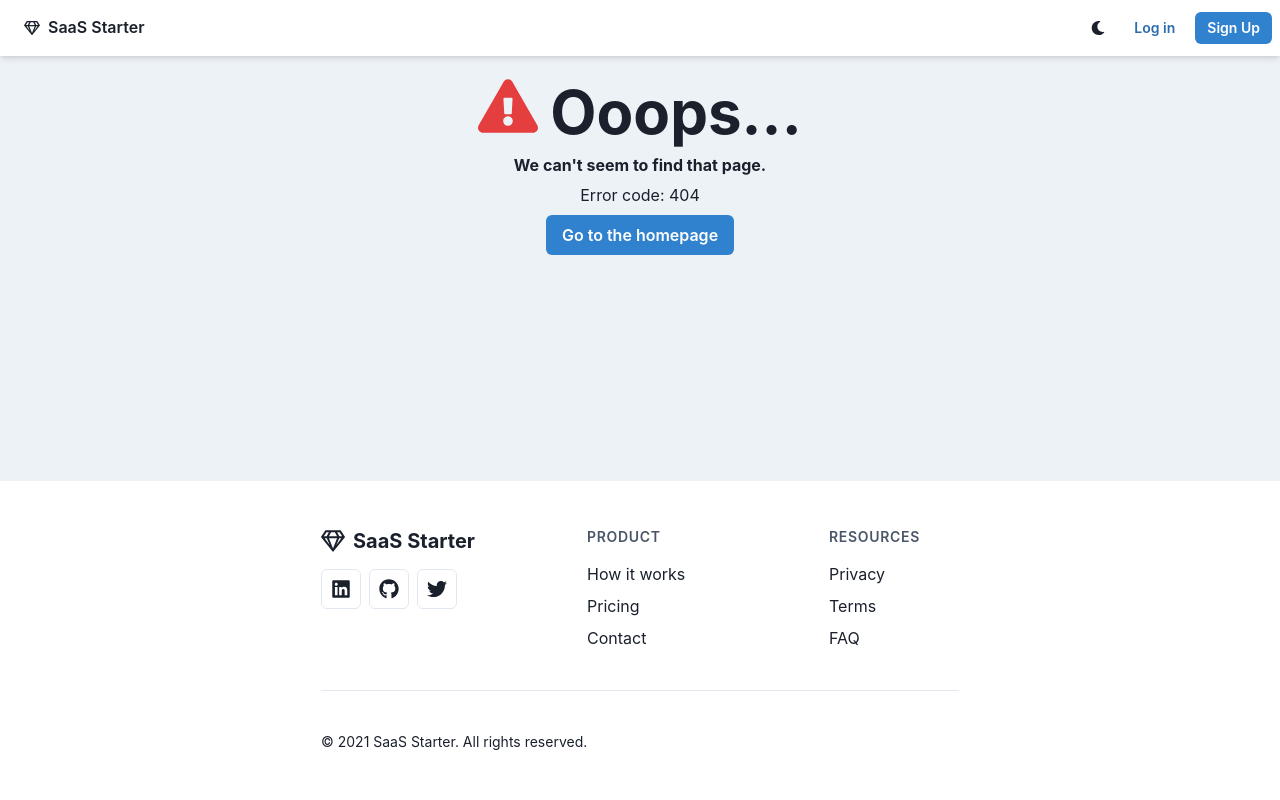
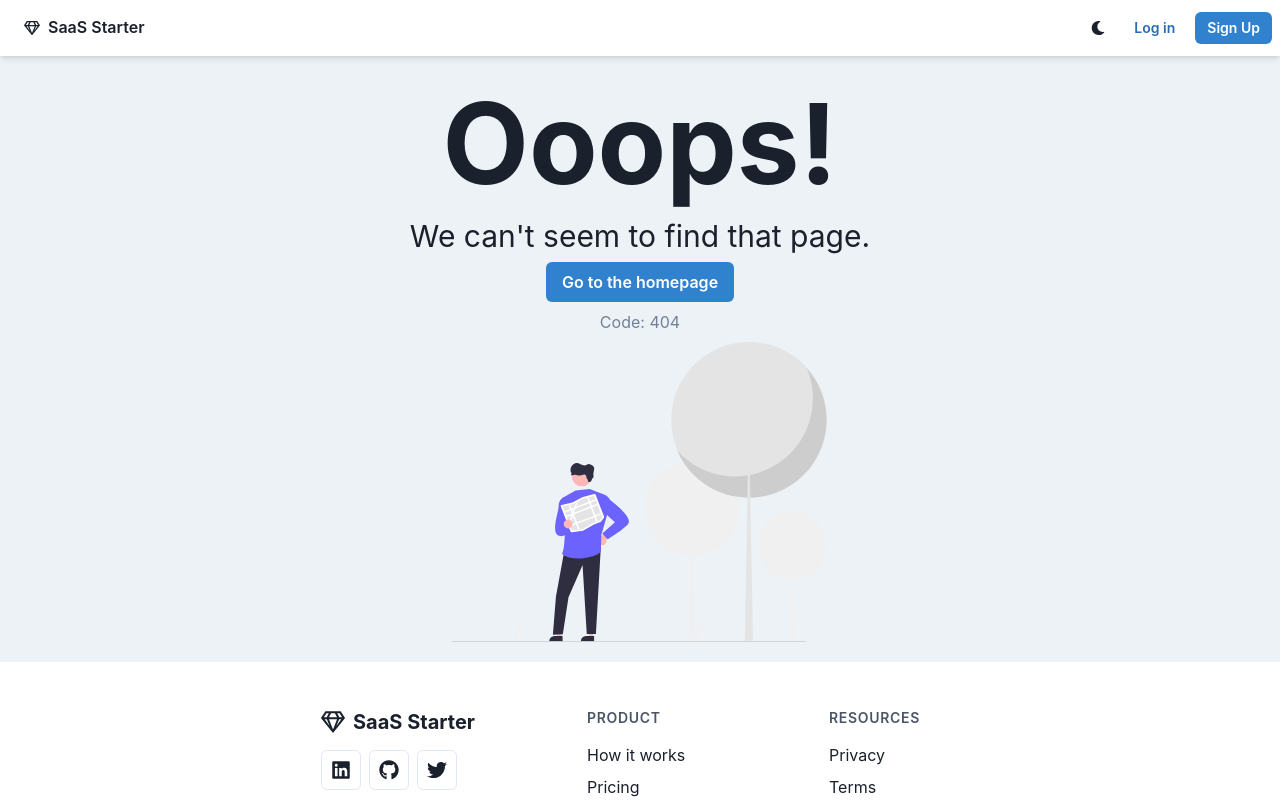
Before and after one commit to joekrill/macadam, a React (Create React App) app in the folder packages/client-web/: page /faq in a window 1280 px wide. Shown: the top 800 px of the page. Built offline with nearby package versions, Linux system fonts and the light colour scheme; no server answers.

Commit message:
NotFoundPage and UnexpectedErrorpage more consistent

```diff
--- a/packages/client-web/src/features/errors/components/NotFoundPage/NotFoundPage.tsx
+++ b/packages/client-web/src/features/errors/components/NotFoundPage/NotFoundPage.tsx
@@ -1,6 +1,5 @@
-import { Button, Center, Heading, Icon, Text, VStack } from "@chakra-ui/react";
+import { Button, Center, Heading, Text, VStack } from "@chakra-ui/react";
 import { Helmet } from "react-helmet-async";
-import { FaExclamationTriangle } from "react-icons/fa";
 import { Link as RouterLink } from "react-router-dom";
 
 export interface NotFoundPageProps {}
@@ -11,14 +10,179 @@
       <title>Not Found</title>
     </Helmet>
     <VStack>
-      <Heading display="flex" fontSize="6xl">
-        <Icon as={FaExclamationTriangle} color="red.500" mr={3} /> Ooops...
+      <Heading as="h1" display="flex" fontSize="7rem">
+        Ooops!
       </Heading>
-      <Heading fontSize="md">We can't seem to find that page.</Heading>
-      <Text>Error code: 404</Text>
+      <Heading fontSize="3xl" fontWeight={400}>
+        We can't seem to find that page.
+      </Heading>
       <Button as={RouterLink} colorScheme="blue" to="/" mt={3}>
         Go to the homepage
       </Button>
+      <Text color="gray.500">Code: 404</Text>
+      <svg
+        xmlns="http://www.w3.org/2000/svg"
+        width="885.20079"
+        height="708.31655"
+        viewBox="0 0 885.20079 708.31655"
+        style={{
+          maxHeight: "300px",
+        }}
+      >
+        <path
+          id="aabd4afe-642c-4327-a3f2-08ec89276309"
+          data-name="Path 482"
+          d="M305.95759,803.97637s-12.753-31.391,25.505-54.934Z"
+          transform="translate(-157.39961 -95.84172)"
+          fill="#f0f0f0"
+        />
+        <path
+          id="e302a207-98de-4798-aedc-79a63cff2427"
+          data-name="Path 483"
+          d="M290.27363,803.40533s-3.89-22.374-34-22.182Z"
+          transform="translate(-157.39961 -95.84172)"
+          fill="#f0f0f0"
+        />
+        <path
+          id="e16a8a0b-115e-4877-a9d6-27a72cf85b73"
+          data-name="Path 482"
+          d="M732.95759,803.97637s-12.753-31.391,25.505-54.934Z"
+          transform="translate(-157.39961 -95.84172)"
+          fill="#f0f0f0"
+        />
+        <path
+          id="b0706b48-08e0-43ea-ab25-36cfaee90c12"
+          data-name="Path 483"
+          d="M717.27363,803.40533s-3.89-22.374-34-22.182Z"
+          transform="translate(-157.39961 -95.84172)"
+          fill="#f0f0f0"
+        />
+        <circle cx="565.05368" cy="394.03053" r="110.8529" fill="#f0f0f0" />
+        <polygon
+          points="565.358 394.03 565.663 394.03 571.145 708.317 559.572 708.317 565.358 394.03"
+          fill="#f0f0f0"
+        />
+        <circle cx="803.05368" cy="479.08542" r="80.8529" fill="#f0f0f0" />
+        <polygon
+          points="803.276 479.085 803.498 479.085 807.496 708.317 799.055 708.317 803.276 479.085"
+          fill="#f0f0f0"
+        />
+        <path
+          d="M512.72772,575.74828a10.6636,10.6636,0,0,0,8.99946-13.652L552.462,539.92876l-18.40925-6.99159-26.364,22.12251a10.72142,10.72142,0,0,0,5.03894,20.6886Z"
+          transform="translate(-157.39961 -95.84172)"
+          fill="#ffb6b6"
+        />
+        <polygon
+          points="332.796 697.353 323.037 697.352 318.394 659.71 332.798 659.71 332.796 697.353"
+          fill="#ffb6b6"
+        />
+        <path
+          d="M492.68433,802.65467l-31.4677-.00116v-.398a12.24876,12.24876,0,0,1,12.24811-12.24791h.00077l19.2194.00078Z"
+          transform="translate(-157.39961 -95.84172)"
+          fill="#2f2e41"
+        />
+        <polygon
+          points="258.253 697.353 248.494 697.352 243.852 659.71 258.255 659.71 258.253 697.353"
+          fill="#ffb6b6"
+        />
+        <path
+          d="M418.14189,802.65467l-31.4677-.00116v-.398a12.24876,12.24876,0,0,1,12.2481-12.24791h.00078l19.2194.00078Z"
+          transform="translate(-157.39961 -95.84172)"
+          fill="#2f2e41"
+        />
+        <polygon
+          points="265.791 488.031 245.109 601.135 237.875 690.973 261.361 689.818 274.73 602.578 307.96 526.618 317.85 689.608 339.47 689.678 351.103 483.507 265.791 488.031"
+          fill="#2f2e41"
+        />
+        <path
+          d="M511.15006,454.415l-28.9889-11.5343-33.25612,3.805L420.71221,462.271s8.624,108.15764-3.87664,133.52747c0,0,10.016,13.87358,50.82643,10.48683,0,0,39.75312-5.02431,40.73853-18.06008s1.19332-36.737,1.19332-36.737l13.7989-47.55075Z"
+          transform="translate(-157.39961 -95.84172)"
+          fill="#6c63ff"
+        />
+        <path
+          d="M432.044,464.353l-11.33183-2.082s-12.05733,5.28675-11.93358,21.04064-21.30125,68.5705,4.33154,70.78479S432.044,516.64233,432.044,516.64233Z"
+          transform="translate(-157.39961 -95.84172)"
+          fill="#6c63ff"
+        />
+        <path
+          d="M501.95577,461.12606l9.19429-6.71109s14.03761,3.17112,19.23007,14.47145c0,0,57.56571,41.74991,41.73193,57.58369s-48.11032,35.3215-48.11032,35.3215l-11.95038-13.53107,29.64882-26.85964-24.323-22.15808Z"
+          transform="translate(-157.39961 -95.84172)"
+          fill="#6c63ff"
+        />
+        <path
+          d="M487.25519,412.89322a23.79938,23.79938,0,0,1-47.59875,0v-.91349a23.79938,23.79938,0,0,1,47.5805.91349Z"
+          transform="translate(-157.39961 -95.84172)"
+          fill="#ffb6b6"
+        />
+        <path
+          d="M467.0732,409.05658c1.52248-.24969,3.17286-.4872,4.537.21315,2.96578,1.51639,2.28371,5.81587,3.90361,8.65377.63944,1.12664,1.67473,2.04621,2.101,3.26419s.16444,2.74046.83432,3.91581c.96831,1.69909,3.59306,1.94877,5.31648.93785a8.45465,8.45465,0,0,0,3.33726-4.7075c.57245-1.61992,1.05354-3.41036,2.436-4.47a5.16406,5.16406,0,0,0,1.33369-1.09009,3.28853,3.28853,0,0,0,.31669-1.86351c0-4.11678-.63944-7.3079.2923-11.29679,1.492-6.43095,2.85617-9.60989-1.86961-14.37829a16.35142,16.35142,0,0,0-8.90345-4.55526c-3.045-.49937-7.52712,3.75139-10.60862,3.654-7.83771-.31059-14.45135-7.56976-21.92369-5.22515a15.4197,15.4197,0,0,0-8.05085,5.92549c-3.65394,5.38348-3.3251,7.46623-2.79528,13.89109a2.37518,2.37518,0,0,0,.408,1.37023c.27406.32886.71861.50547.98656.84041a2.07669,2.07669,0,0,1,.3045,1.49813,10.07846,10.07846,0,0,1-.7247,3.045,1.25445,1.25445,0,0,0-.10962,1.09619,1.10836,1.10836,0,0,0,.609.41411c3.04495,1.09619,6.33352-1.017,9.59161-.96221s6.35178,2.235,9.71342,1.76C461.07465,410.53034,464.08307,409.54986,467.0732,409.05658Z"
+          transform="translate(-157.39961 -95.84172)"
+          fill="#2f2e41"
+        />
+        <path
+          d="M466.91564,541.3665a2.839,2.839,0,0,1-.62927.16221l-26.42713,3.689a2.844,2.844,0,0,1-3.0613-1.8043l-22.74754-59.191a2.85615,2.85615,0,0,1,2.044-3.81247l.00014,0,24.852-5.54586a2.27074,2.27074,0,0,0,.55162-.20179l24.17208-12.63793a2.82911,2.82911,0,0,1,.58762-.22869l26.60157-7.0917a2.85071,2.85071,0,0,1,3.402,1.73517l19.83447,51.61088a2.842,2.842,0,0,1-.37523,2.73061l-6.85952,9.21159a2.85239,2.85239,0,0,1-1.26638.96006l-14.991,5.76115a2.255,2.255,0,0,0-.3115.14808L467.312,541.17827A2.85632,2.85632,0,0,1,466.91564,541.3665Z"
+          transform="translate(-157.39961 -95.84172)"
+          fill="#fff"
+        />
+        <path
+          d="M479.21094,462.59444l-3.37808.90095-8.95188,2.38755-.016.00366-12.2558,6.40829-4.54822,2.37858-.00212.00081-6.831,3.57118-.18734.0422-7.09623,1.58249-3.42961.76682-13.9882,3.12134,21.95971,57.14092,14.41468-2.01148,3.53438-.49425,7.53322-1.0528.08744-.01126,24.207-13.87392,14.72819-5.66016,6.72448-9.02982-19.11548-49.74007Z"
+          transform="translate(-157.39961 -95.84172)"
+          fill="#e4e4e4"
+        />
+        <rect
+          x="420.95351"
+          y="481.09788"
+          width="78.01578"
+          height="3.47642"
+          transform="translate(-299.99264 101.29638) rotate(-21.02215)"
+          fill="#fff"
+        />
+        <rect
+          x="425.11051"
+          y="491.91473"
+          width="78.01578"
+          height="3.47642"
+          transform="translate(-303.59627 103.50757) rotate(-21.02215)"
+          fill="#fff"
+        />
+        <rect
+          x="433.5076"
+          y="513.76471"
+          width="78.01578"
+          height="3.47642"
+          transform="translate(-310.87559 107.97414) rotate(-21.02215)"
+          fill="#fff"
+        />
+        <polygon
+          points="321.811 366.753 343.613 423.483 340.368 424.73 318.433 367.654 321.811 366.753"
+          fill="#fff"
+        />
+        <polygon
+          points="297.21 376.453 292.733 388.91 291.181 393.23 287.56 403.312 286.784 405.467 286.007 407.633 284.985 410.476 277.646 430.901 275.738 425.936 281.722 409.28 283.076 405.509 283.274 404.959 284.875 400.5 286.895 394.878 288.448 390.556 292.659 378.833 292.661 378.832 297.21 376.453"
+          fill="#fff"
+        />
+        <polygon
+          points="278.545 384.028 301.035 442.552 297.501 443.046 275.115 384.795 278.545 384.028"
+          fill="#fff"
+        />
+        <circle cx="273.73095" cy="429.7149" r="10.35285" fill="#ffb6b6" />
+        <circle cx="701.22511" cy="183.97567" r="183.97568" fill="#e4e4e4" />
+        <path
+          d="M994.46643,156.93609A183.99,183.99,0,0,1,687.90857,351.65056,183.99152,183.99152,0,1,0,994.46643,156.93609Z"
+          transform="translate(-157.39961 -95.84172)"
+          opacity="0.1"
+          style={{ isolation: "isolate" }}
+        />
+        <polygon
+          points="700.72 183.975 700.214 183.975 691.116 705.577 710.323 705.577 700.72 183.975"
+          fill="#e4e4e4"
+        />
+        <path
+          d="M992.39961,803.64322h-834a1,1,0,0,1,0-2h834a1,1,0,0,1,0,2Z"
+          transform="translate(-157.39961 -95.84172)"
+          fill="#cacaca"
+        />
+      </svg>
     </VStack>
   </Center>
 );
--- a/packages/client-web/src/features/errors/components/UnexpectedErrorPage/UnexpectedErrorPage.tsx
+++ b/packages/client-web/src/features/errors/components/UnexpectedErrorPage/UnexpectedErrorPage.tsx
@@ -21,12 +21,11 @@
   resetError,
 }: UnexpectedErrorPageProps) => (
   <div
-    style={{ textAlign: "center", padding: "1em", fontFamily: "sans-serif" }}
+    style={{ textAlign: "center", padding: "3em", fontFamily: "sans-serif" }}
   >
     <h1
       style={{
-        fontSize: "8rem",
-
+        fontSize: "7rem",
         padding: 0,
         margin: "0.5rem 0 0 0",
         color: "#333",
@@ -37,7 +36,7 @@
     <h2
       style={{
         fontSize: "2rem",
-        fontWeight: 500,
+        fontWeight: 400,
         padding: 0,
         margin: "0.5rem 0",
       }}
@@ -47,7 +46,7 @@
 
     <p style={{ fontWeight: 400 }}>
       We're investigating. In the meantime, refresh the page
-      {resetError ? ", " : " or "} <a href="/">go home</a>
+      {resetError ? ", " : " or "} <a href="/">go to the homepage</a>
       {resetError ? ", or " : "."}
     </p>
     {resetError && (
```
Also changed, not shown: 1 other file (tests, documents, lock files or other folders).
